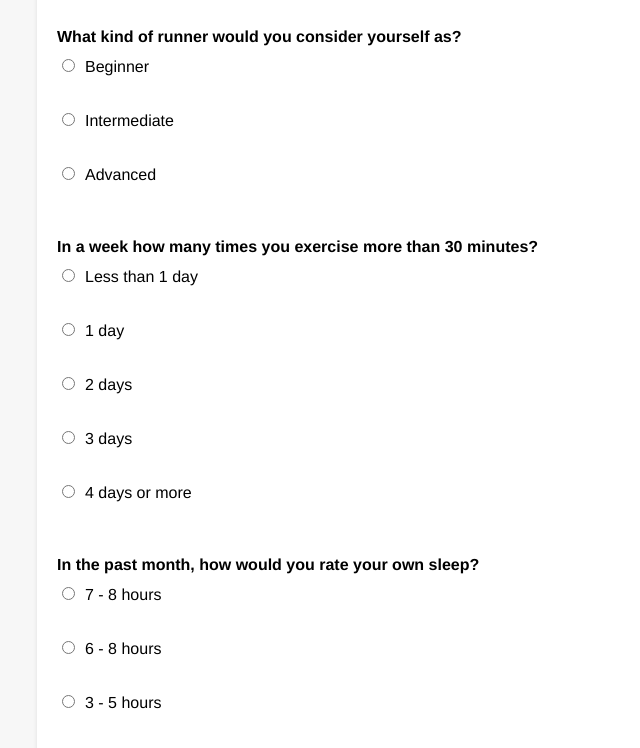
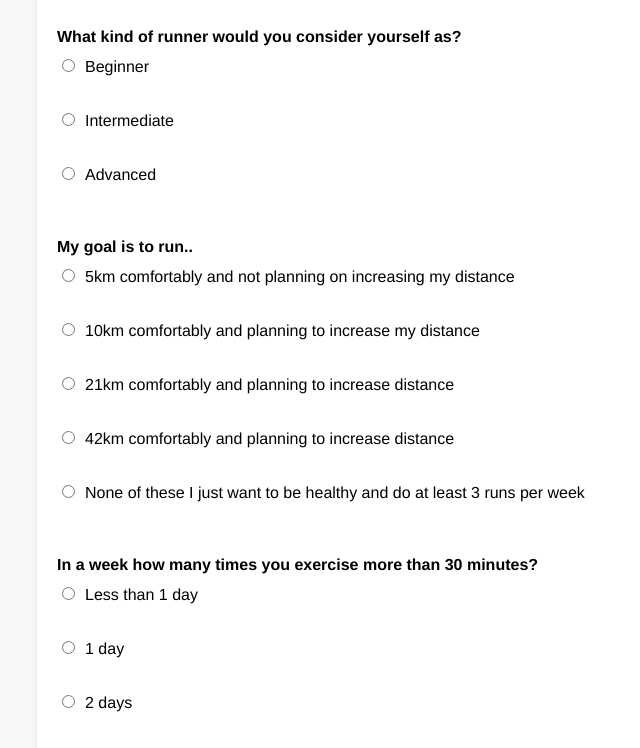
Before and after one commit to stephangriesel/pacemyrun-site, a Flask app: page /app1/ in a window 1280 px wide. Shown: the part 828-1576 px from the top of the page, without its empty margins (283-923 px from the left). Run offline with Flask 2, Linux system fonts and the light colour scheme.

Commit message:
add more data

```diff
--- a/app1.py
+++ b/app1.py
@@ -33,6 +33,7 @@ def submit_form():
     gender = request.form.get('gender', '')
     walk = request.form.get('walk', '')
     experience = request.form.get('experience', '')
+    goal = request.form.get('goal', '')
     exercise = request.form.get('exercise', '')
     fruits_veggies = request.form.get('fruits_veggies', '')
     diagnosed = request.form.get('diagnosed', '')
@@ -40,9 +41,10 @@ def submit_form():
     diagnosed = request.form.getlist('diagnosed[]')
 
     # Construct the mytext variable based on the form data
-    mytext = f"Prepare some lifestyle and training advice for a person that is using running as main form of exercise, this person has the following characteristics: {patient_height}cm tall weights {weight}kg and is a {age}-year-old {gender}.  This person took the following lifestyle and medical history questionnaire and next to each question is the answer obtained. Your essay please separate it into Introduction, Exercise, Experience, Sleep, Health Risks and Conclusion sections. "
+    mytext = f"Prepare some lifestyle and training advice for a person that is using running as main form of exercise, this person has the following characteristics: {patient_height}cm tall weights {weight}kg and is a {age}-year-old {gender}.  This person took the following lifestyle and medical history questionnaire and next to each question is the answer obtained. Your essay please separate it into Introduction, Exercise, Experience, Goal, Sleep, Health Risks and Conclusion sections. "
     mytext += f"\nPhysical Activity:\nHow much do you walk everyday? {walk}."
     mytext += f"\nExperience: In level of running experience I see myself as {experience}."
+    mytext += f"\nGoal: My goal is to run {goal}."
     mytext += f"\nIn a week how many times you exercise more than 30 minutes? {exercise}."
     mytext += f"\nSleep: In the past months, how would you qualify your own sleep? {sleep}."
     if diagnosed:
--- a/templates/form.html
+++ b/templates/form.html
@@ -32,6 +32,13 @@
         <label><input type="radio" name="experience" value="just starting out and want to schedule to become runner" required>Beginner</label><br>
         <label><input type="radio" name="experience" value="intermediate runner. I run few times a week and can run for at least hour without stopping" required>Intermediate</label><br>
         <label><input type="radio" name="experience" value="an experienced runner. I run 5 or more times per week and can run at least 2 hours without stopping." required>Advanced</label><br>
+
+        <p>My goal is to run..</p>
+        <label><input type="radio" name="goal" value="5km comfortably and not planning on increasing my distance" required>5km comfortably and not planning on increasing my distance</label><br>
+        <label><input type="radio" name="goal" value="10km comfortably and planning to increase my distance" required>10km comfortably and planning to increase my distance</label><br>
+        <label><input type="radio" name="goal" value="21km comfortably and planning to increase distance" required>21km comfortably and planning to increase distance</label><br>
+        <label><input type="radio" name="goal" value="42km comfortably and planning to increase distance" required>42km comfortably and planning to increase distance</label><br>
+        <label><input type="radio" name="goal" value="3 times per week with weekly intervals and be healthy" required>None of these I just want to be healthy and do at least 3 runs per week</label><br>
 
         <p>In a week how many times you exercise more than 30 minutes?</p>
         <label><input type="radio" name="exercise" value="less than 1 day" required>Less than 1 day</label><br>
--- a/templates/results.html
+++ b/templates/results.html
@@ -53,6 +53,8 @@
 					<br><h2>{{ line }}</h2>
 				{% elif line.startswith('Experience:') %}
 					<br><h2>{{ line }}</h2>
+				{% elif line.startswith('Goal:') %}
+					<br><h2>{{ line }}</h2>
 				{% elif line.startswith('Sleep:') %}
 					<br><h2>{{ line }}</h2>
 				{% elif line.startswith('Health Risks:') %}
```
